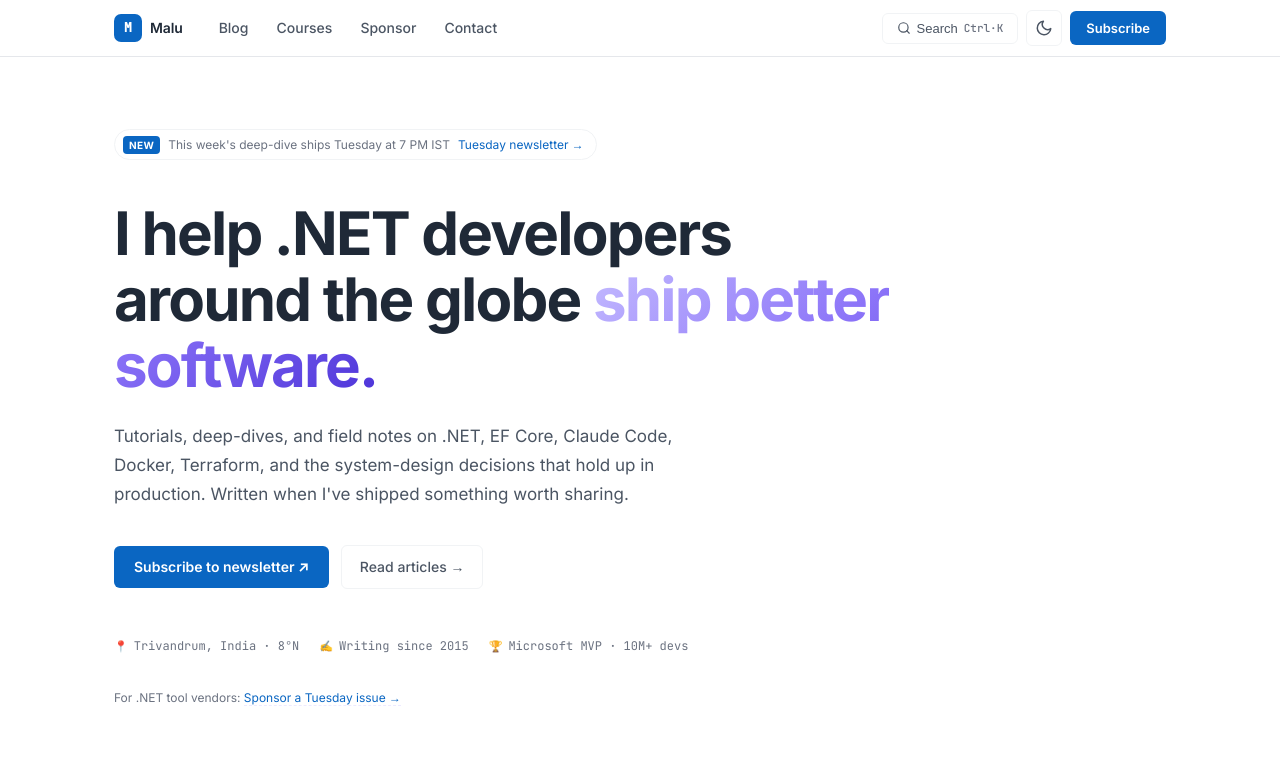
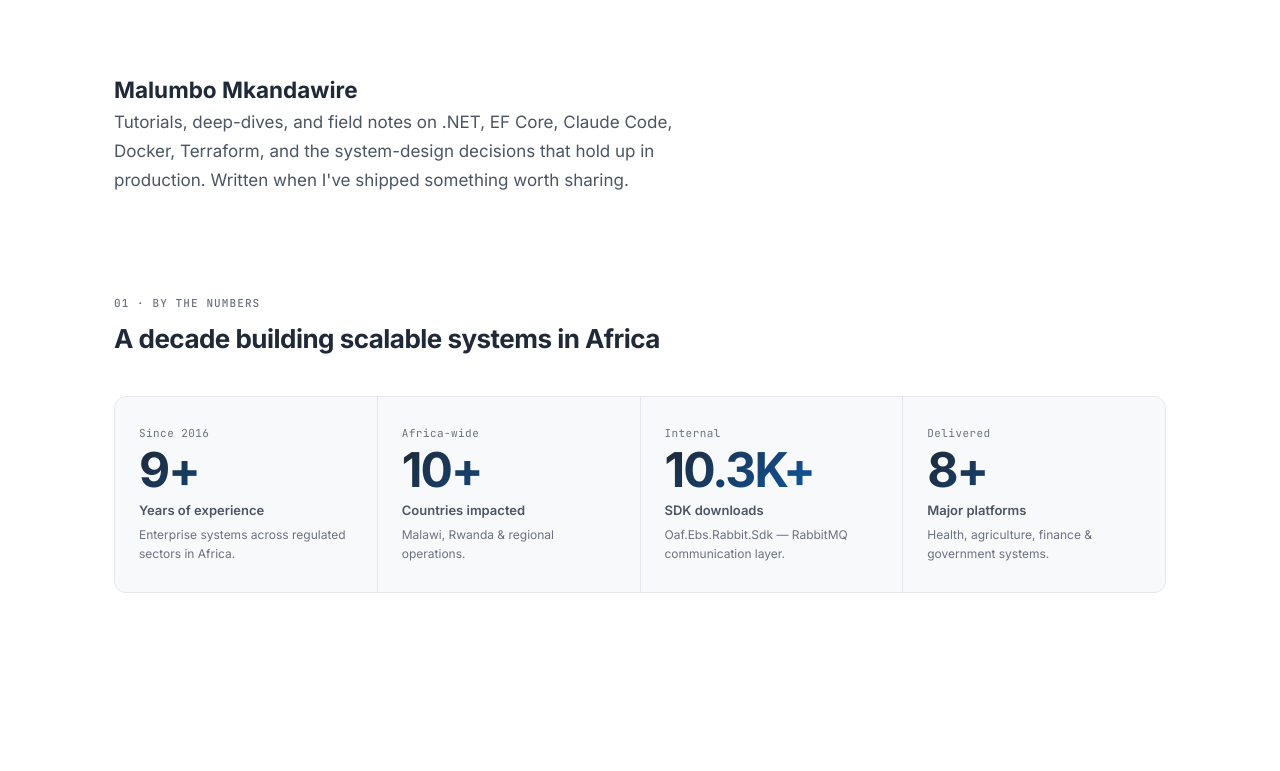
Before and after one commit to malu-04/malu-04.github.io, a Next.js app: page / in a window 1280 px wide. Shown: the top 771 px of the page. Built offline with nearby package versions, Linux system fonts and the light colour scheme; a web font is replaced by a local one.

Commit message:
refactor: remove unused components and clean up Hero section

```diff
--- a/src/app/page.tsx
+++ b/src/app/page.tsx
@@ -36,7 +36,7 @@ export default function HomePage() {
         Skip to main content
       </a>
 
-      <Navbar />
+      {/* <Navbar /> */}
 
       {/* Main content wrapper with mobile-first padding and responsive max-width */}
       <main
@@ -49,29 +49,29 @@ export default function HomePage() {
         </section>
 
         {/* Dynamic components wrapped in Suspense for graceful loading */}
-        <Suspense fallback={<SectionSkeleton />}>
+        {/* <Suspense fallback={<SectionSkeleton />}>
           <section aria-label="Featured Content">
             <FeaturedArticle />
           </section>
-        </Suspense>
+        </Suspense> */}
 
-        <Suspense fallback={<SectionSkeleton />}>
+        {/* <Suspense fallback={<SectionSkeleton />}>
           <section aria-label="Latest Articles">
             <Articles />
           </section>
-        </Suspense>
+        </Suspense> */}
 
-        <Suspense fallback={<SectionSkeleton />}>
+        {/* <Suspense fallback={<SectionSkeleton />}>
           <section aria-label="What I Publish">
             <WhatIPublish />
           </section>
-        </Suspense>
+        </Suspense> */}
 
-        <Suspense fallback={<SectionSkeleton />}>
+        {/* <Suspense fallback={<SectionSkeleton />}>
           <section aria-label="Audience">
             <WhoIWriteFor />
           </section>
-        </Suspense>
+        </Suspense> */}
 
         <Suspense fallback={<SectionSkeleton />}>
           <section aria-label="Site Statistics">
@@ -79,20 +79,20 @@ export default function HomePage() {
           </section>
         </Suspense>
 
-        <Suspense fallback={<SectionSkeleton />}>
+        {/* <Suspense fallback={<SectionSkeleton />}>
           <section aria-label="Developer Resources">
             <Resources />
           </section>
-        </Suspense>
+        </Suspense> */}
 
-        <Suspense fallback={<SectionSkeleton />}>
+        {/* <Suspense fallback={<SectionSkeleton />}>
           <section aria-label="About the Author">
             <AuthorNote />
           </section>
-        </Suspense>
+        </Suspense> */}
       </main>
 
-      <Footer />
+      {/* <Footer /> */}
     </div>
   );
 }
--- a/src/components/Hero.tsx
+++ b/src/components/Hero.tsx
@@ -10,60 +10,10 @@ export default function Hero() {
         position: "relative",
       }}
     >
-      {/* Top banner */}
-      <div style={{ marginBottom: "40px" }}>
-        <a
-          href="/newsletter"
-          style={{
-            display: "inline-flex",
-            alignItems: "center",
-            gap: "8px",
-            fontSize: "12px",
-            color: "var(--text-muted)",
-            textDecoration: "none",
-            padding: "5px 12px 5px 8px",
-            borderRadius: "999px",
-            border: "1px solid var(--surface-border-light)",
-            background: "rgba(255,255,255,0.02)",
-            transition: "border-color 0.2s ease",
-          }}
-        >
-          <span
-            style={{
-              background: "var(--brand-purple)",
-              color: "#fff",
-              fontSize: "10px",
-              fontWeight: 700,
-              padding: "1px 6px",
-              borderRadius: "4px",
-              letterSpacing: "0.04em",
-              textTransform: "uppercase",
-            }}
-          >
-            New
-          </span>
-          <span>This week's deep-dive ships Tuesday at 7 PM IST</span>
-          <span style={{ color: "var(--text-accent)" }}>
-            Tuesday newsletter →
-          </span>
-        </a>
-      </div>
-
       {/* Main headline */}
-      <h1
-        style={{
-          fontSize: "clamp(2rem, 5vw, 3.75rem)",
-          fontWeight: 700,
-          lineHeight: 1.1,
-          letterSpacing: "-0.03em",
-          color: "var(--text-primary)",
-          maxWidth: "820px",
-          marginBottom: "24px",
-        }}
-      >
-        I help .NET developers around the globe{" "}
-        <span className="gradient-text">ship better software.</span>
-      </h1>
+      <h2 >
+        Malumbo Mkandawire
+      </h2>
 
       {/* Sub headline */}
       <p
@@ -79,80 +29,6 @@ export default function Hero() {
         Docker, Terraform, and the system-design decisions that hold up in
         production. Written when I've shipped something worth sharing.
       </p>
-
-      {/* CTA row */}
-      <div
-        style={{
-          display: "flex",
-          alignItems: "center",
-          gap: "12px",
-          flexWrap: "wrap",
-          marginBottom: "48px",
-        }}
-      >
-        <a
-          href="/newsletter"
-          className="btn-subscribe"
-          style={{ padding: "10px 20px", fontSize: "14px" }}
-        >
-          Subscribe to newsletter ↗
-        </a>
-        <a
-          href="/blog"
-          className="btn-ghost"
-          style={{ padding: "10px 18px", fontSize: "14px" }}
-        >
-          Read articles →
-        </a>
-      </div>
-
-      {/* Meta row */}
-      <div
-        style={{
-          display: "flex",
-          alignItems: "center",
-          gap: "20px",
-          flexWrap: "wrap",
-        }}
-      >
-        {[
-          { icon: "📍", text: "Trivandrum, India · 8°N" },
-          { icon: "✍️", text: "Writing since 2015" },
-          { icon: "🏆", text: "Microsoft MVP · 10M+ devs" },
-        ].map((item) => (
-          <span
-            key={item.text}
-            style={{
-              display: "flex",
-              alignItems: "center",
-              gap: "6px",
-              fontSize: "12px",
-              color: "var(--text-muted)",
-              fontFamily: "JetBrains Mono, monospace",
-            }}
-          >
-            <span style={{ fontSize: "11px" }}>{item.icon}</span>
-            {item.text}
-          </span>
-        ))}
-      </div>
-
-      {/* Sponsor line */}
-      <div style={{ marginTop: "32px" }}>
-        <p style={{ fontSize: "12px", color: "var(--text-muted)" }}>
-          For .NET tool vendors:{" "}
-          <a
-            href="/sponsor"
-            style={{
-              color: "var(--text-accent)",
-              textDecoration: "none",
-              borderBottom: "1px dashed rgba(196, 187, 255, 0.3)",
-            }}
-          >
-            Sponsor a Tuesday issue →
-          </a>
-        </p>
-      </div>
     </section>
   );
 }
```
